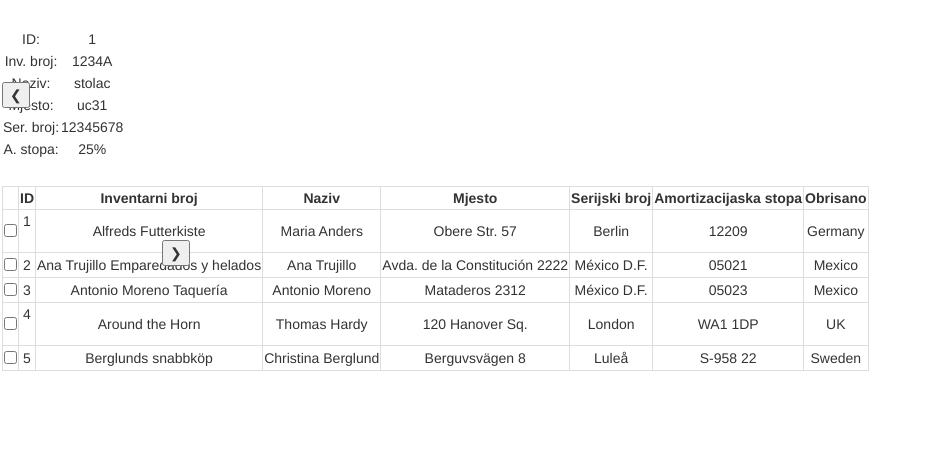
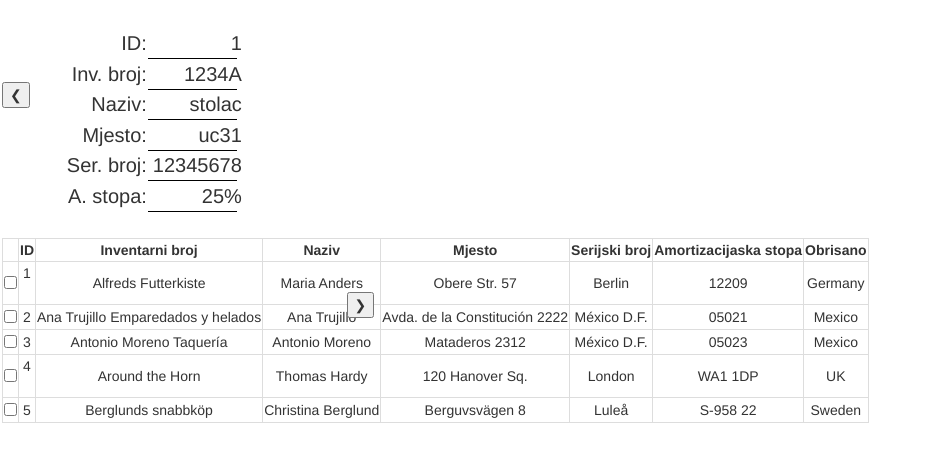
Before and after one commit to martinmarcec/martinmarcec.github.io, a plain HTML site: page Program2/index.html in a window 1280 px wide. Shown: the whole page, without its empty margins (0-930 px from the left). Drawn offline with nearby package versions, Linux system fonts and the light colour scheme.

Commit message:
Update stil.css

```diff
--- a/Program2/stil.css
+++ b/Program2/stil.css
@@ -7,10 +7,6 @@ th,td {
     padding: 1px;
 }
 
-.container {
-    margin: 15px;
-}
-
 #lijevo {
     position: relative;
     top: 80px;
@@ -18,5 +14,22 @@ th,td {
 #desno {
     position: relative;
     top: 80px;
-    left: 160px;
+    left: 27%;
 }
+
+#tablica {
+    font-size: 20px;
+    position: relative;
+    left: 5%;
+}
+#tablica td {
+    text-align: right;
+}
+.data {
+    text-align: center;
+    border-bottom: 1.5px solid black;
+    margin-left: 10px;
+    padding: 0;
+    position: relative;
+    left: 5px;
+}
```
